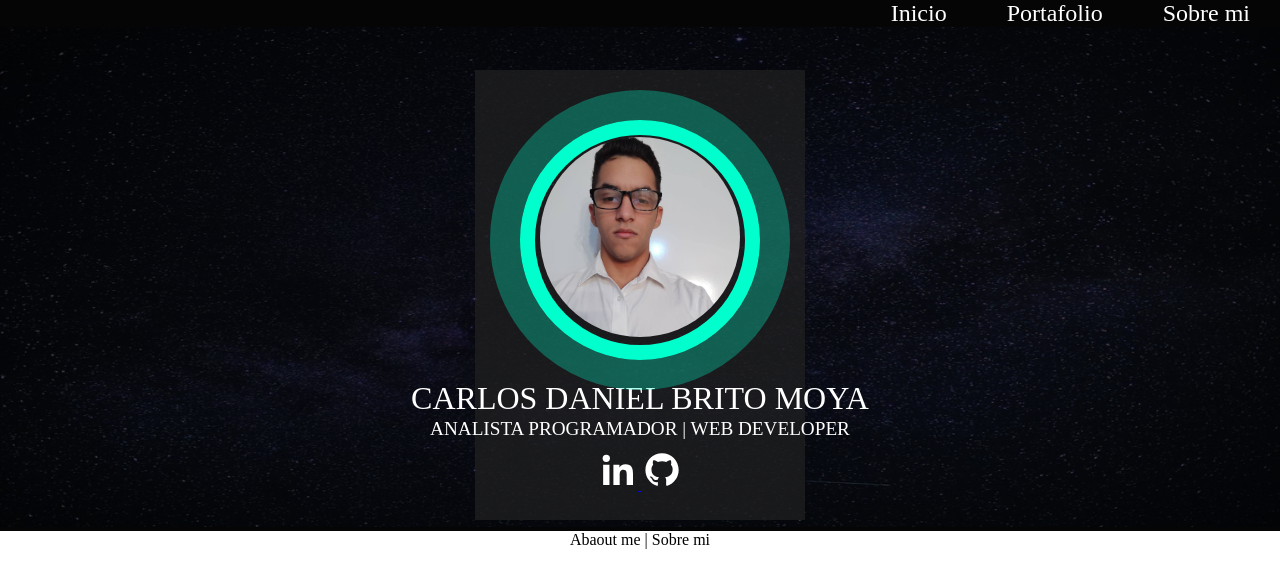
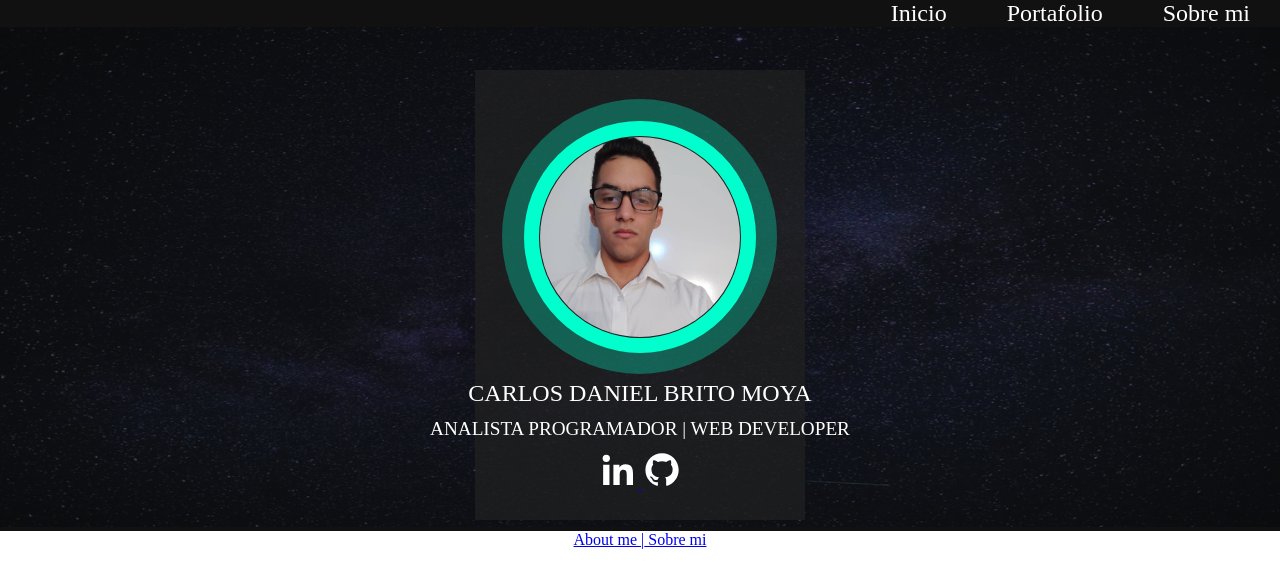
Before and after one commit to Gatinno/portafolioWeb, a plain HTML site: page index.html in a window 1280 px wide. Drawn offline with Linux system fonts and the light colour scheme.

Commit message:
delete circle div create with after and before

```diff
--- a/index.html
+++ b/index.html
@@ -26,15 +26,14 @@
 
         <div class="profile">
             <div class="square"></div>
-            <div class="circle-trans"></div>
-            <div class="circle"></div>
             <div class="profile-img"><img src="img/Carlos.jpg" alt=""> </div>
             <div class="square-text">CARLOS DANIEL BRITO MOYA</div>
             <div class="square-text-2"><span>ANALISTA PROGRAMADOR | WEB DEVELOPER </span></div>
             <div class="contact-icon">
-                <a href="https://www.linkedin.com/in/carlos-brito-moya-6420a0219/"><img src="img/linkedin.svg" alt=""
-                        </a> <a href="https://github.com/CarlosBrito28"><img src="img/github.svg" alt="" </a> </div>
-                        <div class="squere-text-3"> <a href="#about-me"> <span> </a> Abaout me |</span> Sobre mi </div>
+                <a href="https://www.linkedin.com/in/carlos-brito-moya-6420a0219/"><img src="img/linkedin.svg" alt="" />
+                </a> <a href="https://github.com/CarlosBrito28"><img src="img/github.svg" alt="" /></a>
+            </div>
+            <div class="squere-text-3"> <a href="#about-me"> <span> About me |</span> Sobre mi </a></div>
         </div>
     </header>
 
--- a/style.css
+++ b/style.css
@@ -6,10 +6,10 @@
 
 :root {
     --primary: #18db86;
-    --segundary: white;
-    --segundary-light: rgb(173, 173, 173);
-    --dark1: #222222;
-    --dark2: #050505;
+    --secondary: #fff;
+    --secondary-light: rgb(173, 173, 173);
+    --dark1: #222;
+    --dark2: #111;
 }
 
 .navbar {
@@ -61,28 +61,32 @@
     top: 70px;
 }
 
-.circle-trans {
-    width: 300px;
-    height: 300px;
+.profile-img {
+    top: 137px;
+    z-index: 20;
+}
+
+.profile-img::before {
+    content: '';
+    position: absolute;
+    width: 215px;
+    height: 215px;
+    top: -38px;
+    left: -38px;
     border-radius: 50%;
     border: solid 30px rgb(0, 255, 204);
     opacity: .3;
-    z-index: 20;
-    top: 90px;
 }
 
-.circle {
-    width: 240px;
-    height: 240px;
+.profile-img::after {
+    content: '';
+    position: absolute;
+    width: 202px;
+    height: 202px;
+    top: -16px;
+    left: -16px;
     border-radius: 50%;
     border: solid 15px rgb(0, 255, 204);
-    z-index: 21;
-    top: 120px;
-}
-
-.profile-img {
-    top: 137px;
-    z-index: 20;
 }
 
 .profile-img img {
@@ -92,29 +96,29 @@
 }
 
 .square-text {
-    color: var(--segundary);
-    font-size: 2rem;
+    color: var(--secondary);
+    font-size: 1.5rem;
     top: 380px;
     z-index: 11;
 
 }
 
 .square-text-2 {
-    color: var(--segundary);
+    color: var(--secondary);
     font-size: 1.2rem;
     top: 418px;
     z-index: 11;
 }
 
 .square-text-3 {
-    color: var(--segundary);
+    color: var(--secondary);
     font-size: 1.3rem;
     top: 485px;
     z-index: 11;
 }
 
 .square-text-3 a {
-    color: var(--segundary);
+    color: var(--secondary);
     text-decoration: none;
 }
 
```
